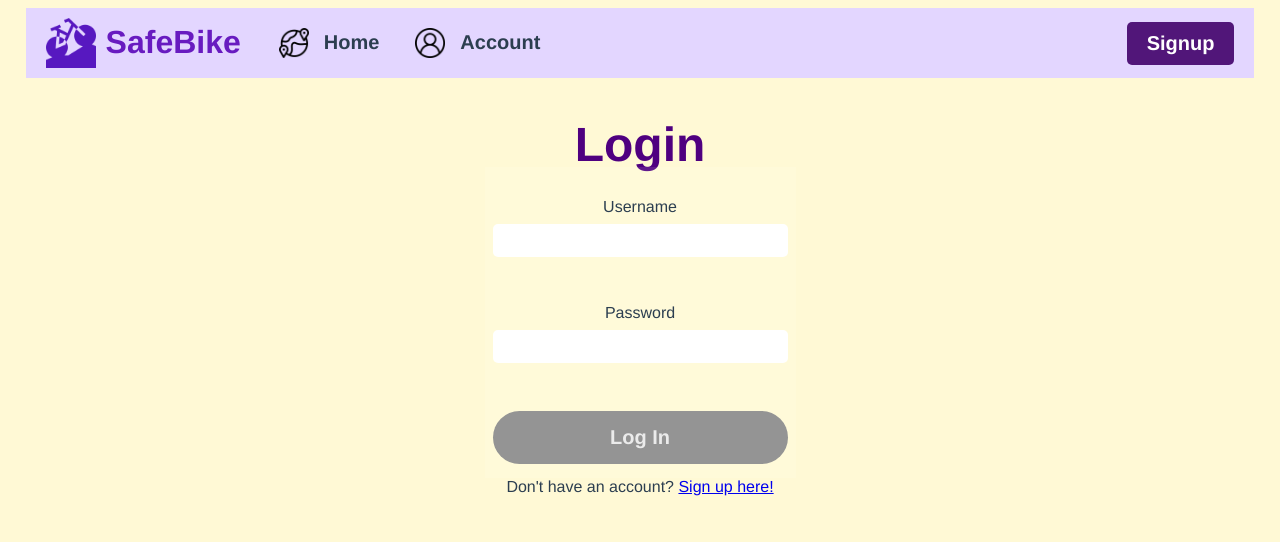
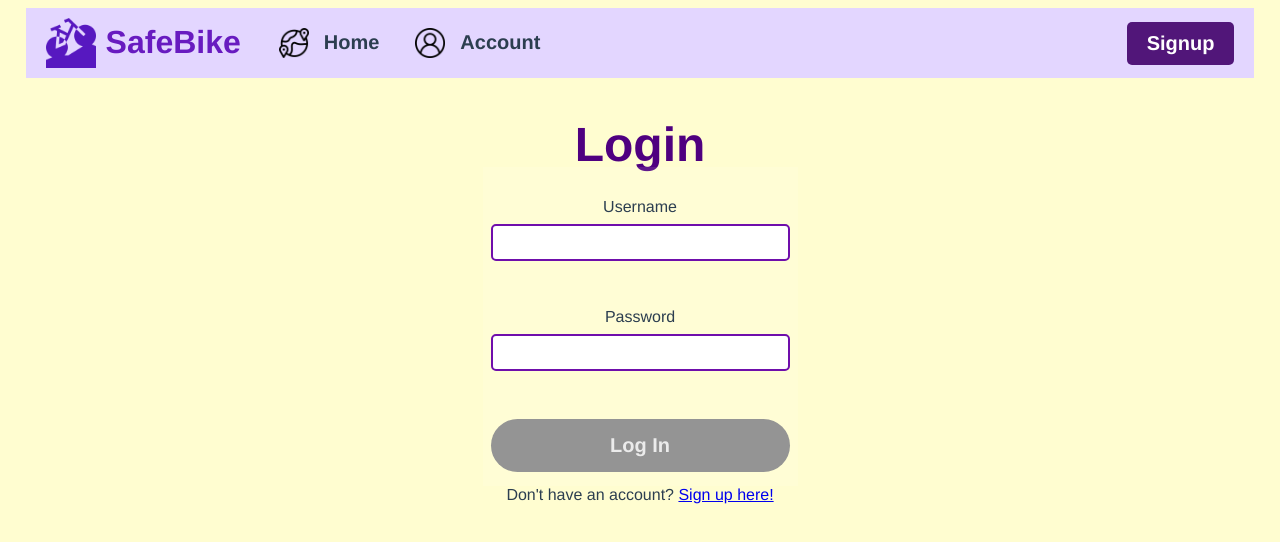
Before and after one commit to hizami-anuar/SafeBike, a Vue app: page /login in a window 1280 px wide. Shown: the top 542 px of the page. Built offline with nearby package versions, Linux system fonts and the light colour scheme; no server answers.

Commit message:
fixed settings bug

```diff
--- a/src/App.vue
+++ b/src/App.vue
@@ -73,7 +73,7 @@ export default {
 html, body {
   margin: 0px;
   padding: 0px;
-  background-color: rgb(255, 249, 213);
+  background-color: #FFFDD0;
 }
 
 #navbar {
--- a/src/views/Login.vue
+++ b/src/views/Login.vue
@@ -100,6 +100,7 @@ button:hover:enabled {
     margin-top: 2px;
     font-size: 20px;
     margin-top: -15px;
+    border: 2px rgb(111, 14, 171) solid;
 
 }
 #fpassword {
@@ -109,6 +110,7 @@ button:hover:enabled {
     margin-top: 2px;
     font-size: 20px;
     margin-top: -15px;
+    border: 2px rgb(111, 14, 171) solid;
 }
 
 textarea {
--- a/src/views/Settings.vue
+++ b/src/views/Settings.vue
@@ -1,7 +1,7 @@
 <template>
   <main class='manage-profile'>
     <h2>Welcome back,
-      <router-link v-if='loggedIn' :to="{name: 'User', params: {username: this.username}}">@{{ this.username }}</router-link>!
+      <router-link v-if='loggedIn' :to="{name: 'User', params: {username: this.user.username}}">@{{ this.user.username }}</router-link>!
     </h2>
 
     <hr>
@@ -80,7 +80,7 @@ export default {
   name: "Settings",
   props: {
     loggedIn: Boolean,
-    username: String,
+    user: Object,
   },
   data() {
     return {
--- a/src/views/Signup.vue
+++ b/src/views/Signup.vue
@@ -141,6 +141,7 @@ button:hover:enabled {
     margin-top: -20px;
     font-size: 20px;
     margin-bottom: 25px;
+    border: 2px rgb(111, 14, 171) solid;
 }
 
 h2{
```
